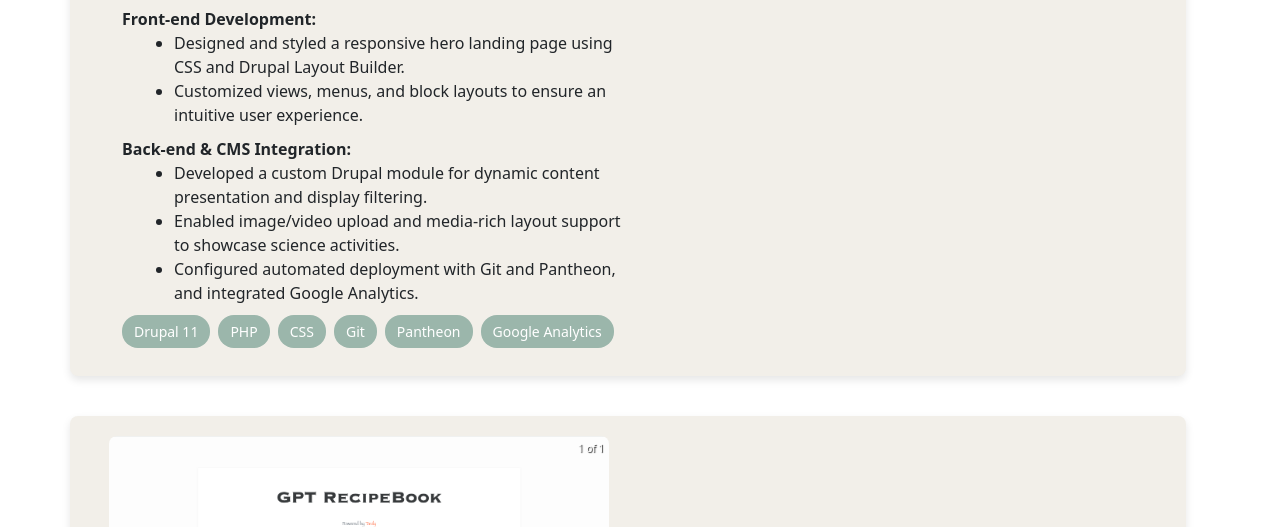
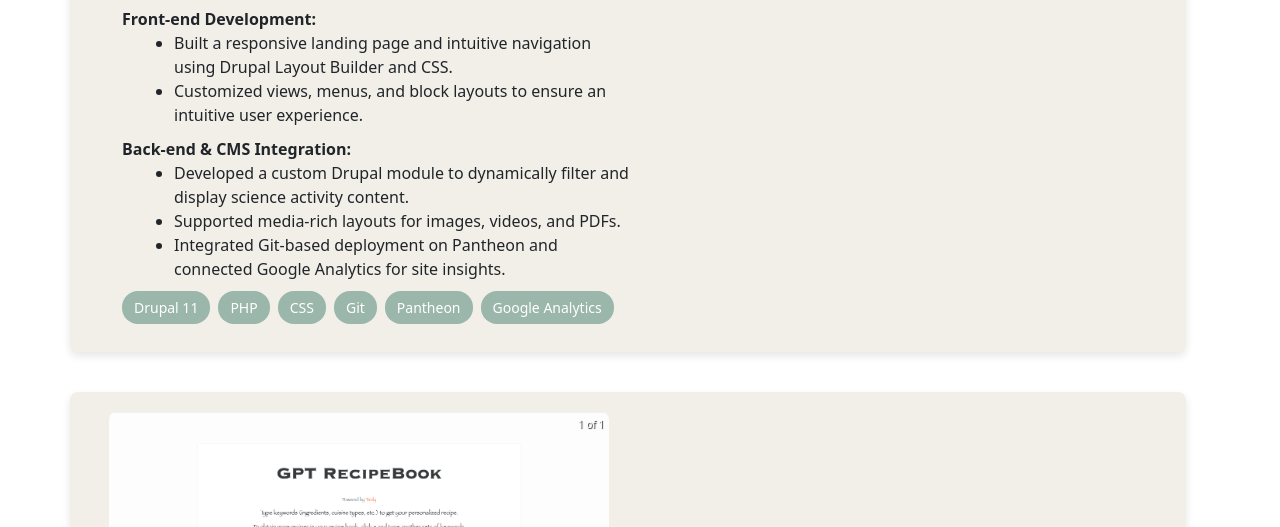
Before and after one commit to YutongDaisyHe/YutongDaisyHe.github.io, a Gatsby site: page /projects in a window 1280 px wide. Shown: the part 573-1100 px from the top of the page. Built offline with nearby package versions, Linux system fonts and the light colour scheme; Gatsby itself is replaced by a stand-in of ours.

Commit message:
updated drupal project

```diff
--- a/src/pages/projects.js
+++ b/src/pages/projects.js
@@ -96,16 +96,16 @@ const ProjectsPage = () => (
                         <div>
                             <span>Front-end Development:</span>
                             <ul>
-                                <li>Designed and styled a responsive hero landing page using CSS and Drupal Layout Builder.</li>
+                                <li>Built a responsive landing page and intuitive navigation using Drupal Layout Builder and CSS.</li>
                                 <li>Customized views, menus, and block layouts to ensure an intuitive user experience.</li>
                             </ul>
                         </div>
                         <div>
                             <span>Back-end & CMS Integration:</span>
                             <ul>
-                                <li>Developed a custom Drupal module for dynamic content presentation and display filtering.</li>
-                                <li>Enabled image/video upload and media-rich layout support to showcase science activities.</li>
-                                <li>Configured automated deployment with Git and Pantheon, and integrated Google Analytics.</li>
+                                <li>Developed a custom Drupal module to dynamically filter and display science activity content.</li>
+                                <li>Supported media-rich layouts for images, videos, and PDFs.</li>
+                                <li>Integrated Git-based deployment on Pantheon and connected Google Analytics for site insights.</li>
                             </ul>
                         </div>
                     </div>
```
